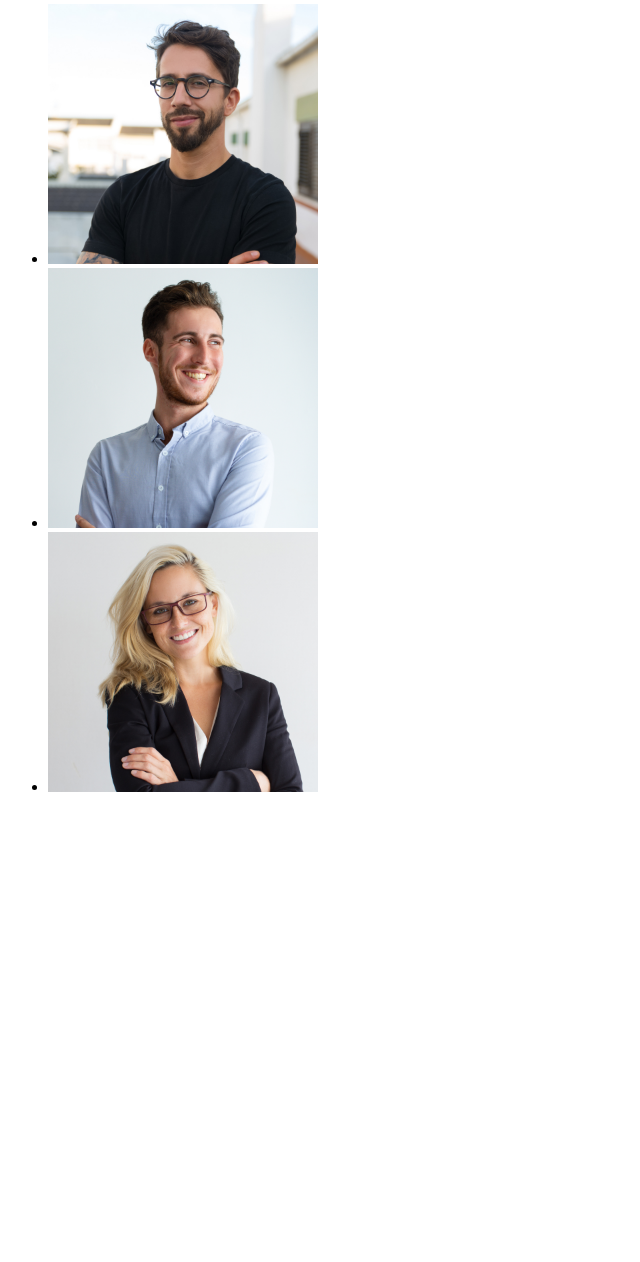
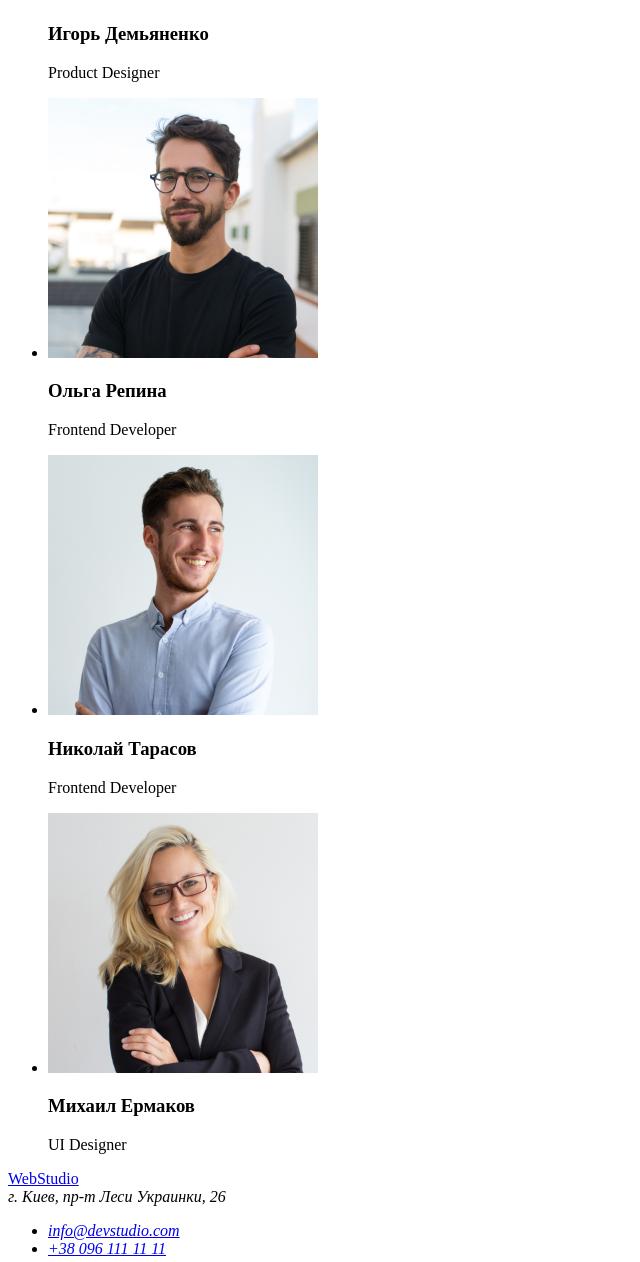
Before and after one commit to Igrillio/goit-markup-hw-01, a plain HTML site: page index.html in a window 1280 px wide. Shown: the part 1881-3143 px from the top of the page, without its empty margins (0-640 px from the left). Before the commit the page ends 2693 px from the top, so only its background shows below. Drawn offline with Linux system fonts and the light colour scheme.

Commit message:
next commit
finish

```diff
--- a/index.html
+++ b/index.html
@@ -34,7 +34,6 @@
             <button>Заказать услугу</button>
         </section>
     </div>
-
 <!--Features company-->
     <main>
         <section>
@@ -62,39 +61,43 @@
         <section>
             <h2>Чем мы занимаемся</h2>
             <ul>
-                <li><img src="/images/img.jpg" alt="верстка" width="370" /></li>
-                <li><img src="/images/img (1).jpg" alt="CSS" width="370" /></li>
-                <li><img src="/images/img (2).jpg" alt="javaSkript" width="370" /></li>
+                <li><img src="./images/img.jpg" alt="верстка" width="370" /></li>
+                <li><img src="./images/img(1).jpg" alt="CSS" width="370" /></li>
+                <li><img src="./images/img(2).jpg" alt="javaSkript" width="370" /></li>
             </ul>
-
-
-
         </section>
-
         <!--Our comand-->
         <section>
             <h2>Наша команда</h2>
             <ul>
-                <li><img src="/images/img(4).jpg" alt="Игорь Демьяненко" width="270" height="260"></li>
-                <li><img src="/images/img (5).jpg" alt="Ольга Репина" width="270" height="260"></li>
-                <li><img src="/images/img (6).jpg" alt="Николай Тарасов" width="270" height="260"></li>
-                <li><img src="/images/img (7).jpg" alt="Михаил Ермаков" width="270" height="260"></li>
-
+                <li><img src="./images/img(4).jpg" alt="Игорь Демьяненко" width="270" height="260">
+                <h3>Игорь Демьяненко</h3>
+                <p>Product Designer</p>
+                </li>
+                <li><img src="./images/img(5).jpg" alt="Ольга Репина" width="270" height="260">
+                <h3>Ольга Репина</h3>
+                <p>Frontend Developer</p>
+                </li>
+                <li><img src="./images/img(6).jpg" alt="Николай Тарасов" width="270" height="260">
+                <h3>Николай Тарасов</h3>
+                <p>Frontend Developer</p>
+                </li>
+                <li><img src="./images/img(7).jpg" alt="Михаил Ермаков" width="270" height="260">
+                <h3>Михаил Ермаков</h3>
+                <p>UI Designer</p>
+                </li>
             </ul>
-
-
-
-
-
-
-
         </section>
     </main>
-
-
     <!--Footer-->
     <footer>
-
+     <a href="/"> WebStudio </a>
+     <address>г. Киев, пр-т Леси Украинки, 26
+        <ul>
+            <li><a href="mailto:info@devstudio.com">info@devstudio.com</a></li>
+            <li><a href="tel:+380961111111">+38 096 111 11 11</a></li>
+        </ul>
+     </address>
     </footer>
 </body>
 </html>
```
Also changed, not shown: images/img(1).jpg (renamed from images/img (1).jpg), images/img(2).jpg (renamed from images/img (2).jpg), images/img(5).jpg (renamed from images/img (5).jpg), images/img(6).jpg (renamed from images/img (6).jpg), images/img(7).jpg (renamed from images/img (7).jpg).
